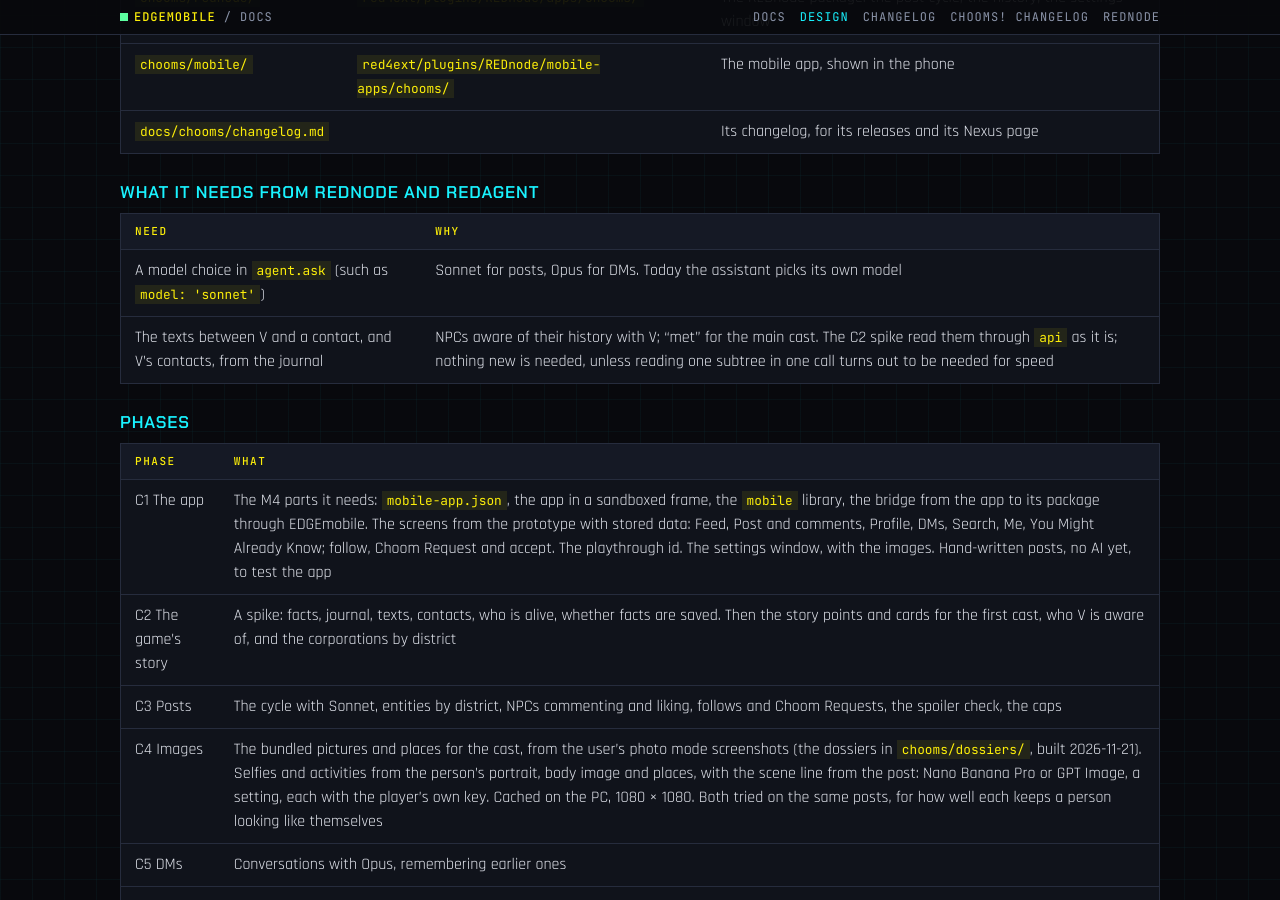
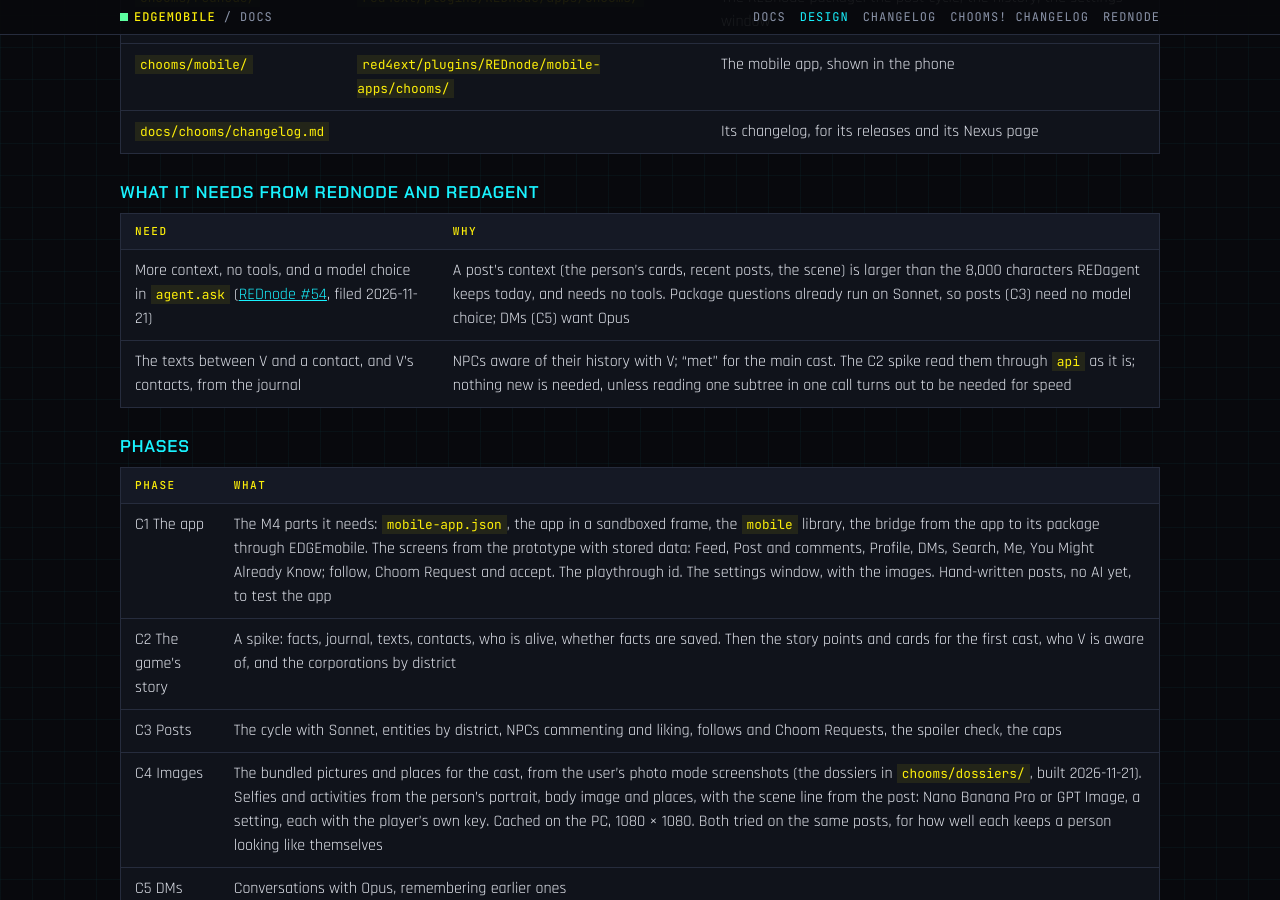
Before and after one commit to Edgemodders/EDGEmobile, a Jekyll site: the page built from docs/design.md, in a window 1280 px wide and 900 px high, scrolled down 14993 px. Built offline with Jekyll 4.4.1, drawn with Linux system fonts in a browser that asks for light colours.

Commit message:
Docs: REDnode #54, what Chooms! needs from agent.ask
Co-Authored-By: Claude Opus 5.5 <noreply@anthropic.com>

```diff
--- a/docs/design.md
+++ b/docs/design.md
@@ -326,7 +326,7 @@ Chooms! lives in this repo beside EDGEphone (the user's choice, 2026-10-30), wit
 
 | Need | Why |
 |---|---|
-| A model choice in `agent.ask` (such as `model: 'sonnet'`) | Sonnet for posts, Opus for DMs. Today the assistant picks its own model |
+| More context, no tools, and a model choice in `agent.ask` ([REDnode #54](https://github.com/Edgemodders/REDnode/issues/54), filed 2026-11-21) | A post's context (the person's cards, recent posts, the scene) is larger than the 8,000 characters REDagent keeps today, and needs no tools. Package questions already run on Sonnet, so posts (C3) need no model choice; DMs (C5) want Opus |
 | The texts between V and a contact, and V's contacts, from the journal | NPCs aware of their history with V; "met" for the main cast. The C2 spike read them through `api` as it is; nothing new is needed, unless reading one subtree in one call turns out to be needed for speed |
 
 ### Phases
```
